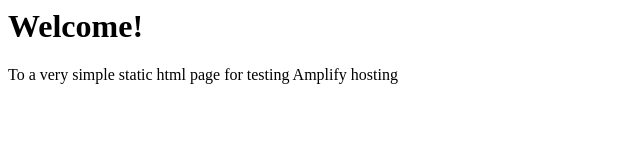
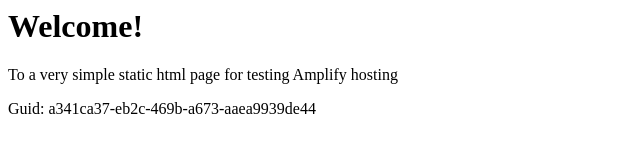
Before and after one commit to aws-aemilia-pdx/Github-PR-Commit-Integration-Test-DoNotTouch-Gith-OKSLNVO2-v1-prod-us-west-2, a website: page src/index.html in a window 1280 px wide. Shown: the whole page, without its empty margins (0-640 px from the left). Drawn offline with Linux system fonts and the light colour scheme.

Commit message:
commit from integ tests

```diff
--- a/src/index.html
+++ b/src/index.html
@@ -1,3 +1,5 @@
+
+
 <html lang="en">
 
 <head>
@@ -10,6 +12,6 @@
 <body>
     <h1>Welcome!</h1>
     <p>To a very simple static html page for testing Amplify hosting</p>
-</body>
+    <p>Guid: a341ca37-eb2c-469b-a673-aaea9939de44</p></body>
 
 </html>
```
